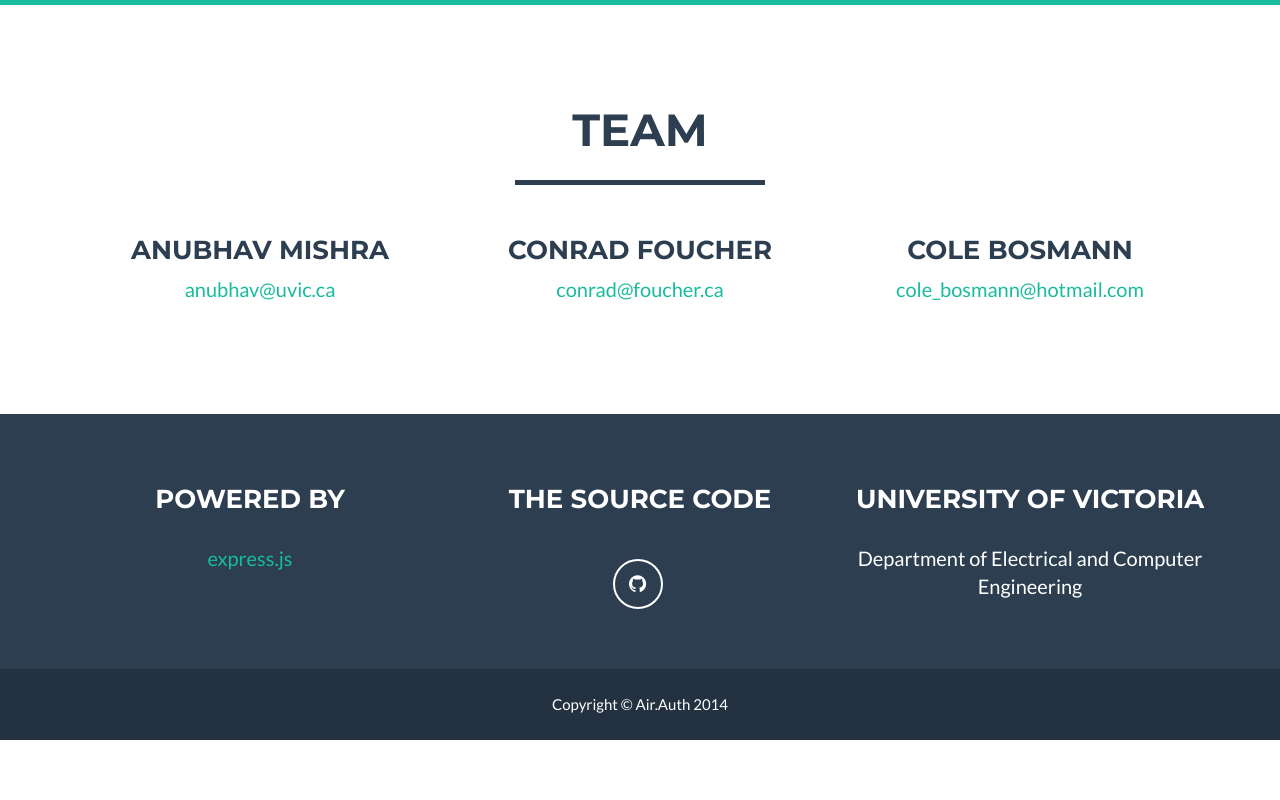
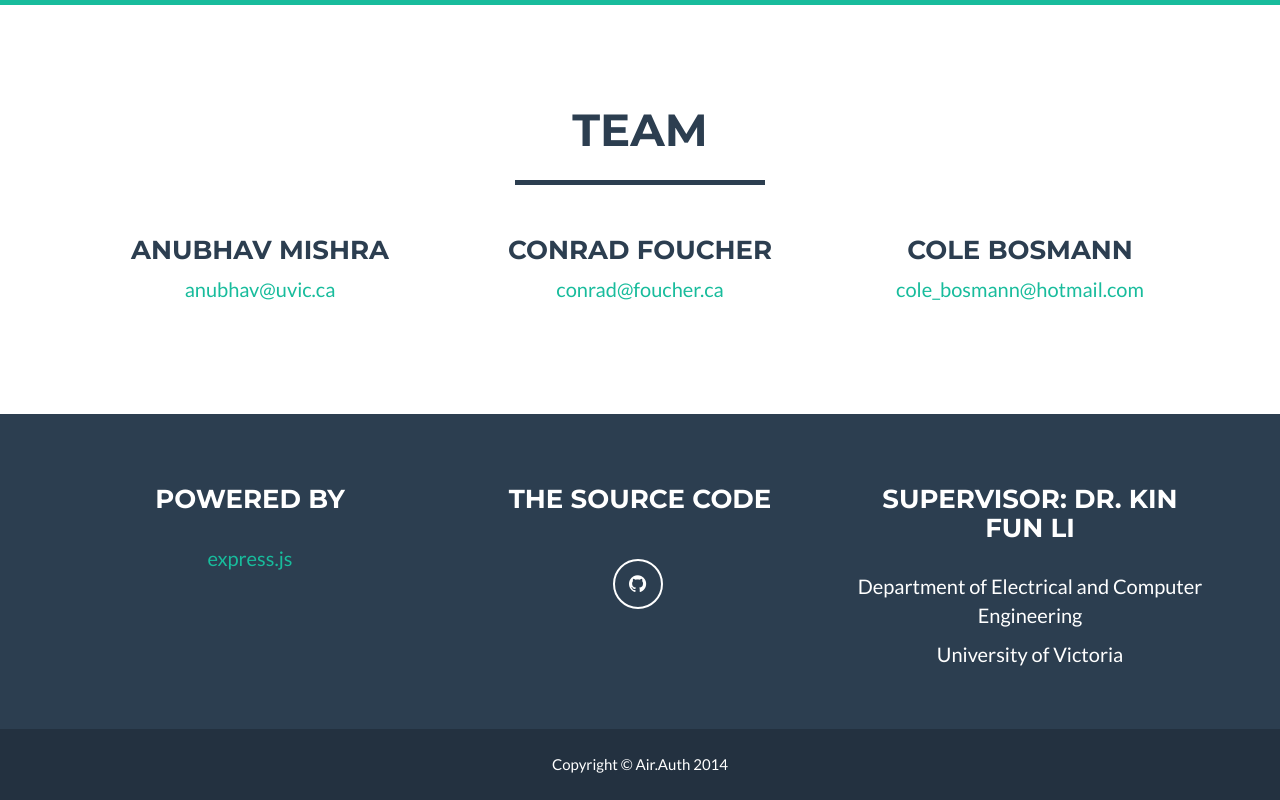
Before and after one commit to airauth/airauth.github.io, a plain HTML site: page index.html in a window 1280 px wide. Shown: the part 2111-2911 px from the top of the page. Before the commit the page ends 2851 px from the top, so only its background shows below. Drawn offline with nearby package versions, Linux system fonts and the light colour scheme.

Commit message:
Added Mr. Fun Li

```diff
--- a/index.html
+++ b/index.html
@@ -191,8 +191,9 @@
                         </ul>
                     </div>
                     <div class="footer-col col-md-4">
-                        <h3>University of Victoria</h3>
+                        <h3>Supervisor: Dr. Kin Fun Li</h3>
                         <p>Department of Electrical and Computer Engineering</p>
+                        <p>University of Victoria</p>
                     </div>
                 </div>
             </div>
```
